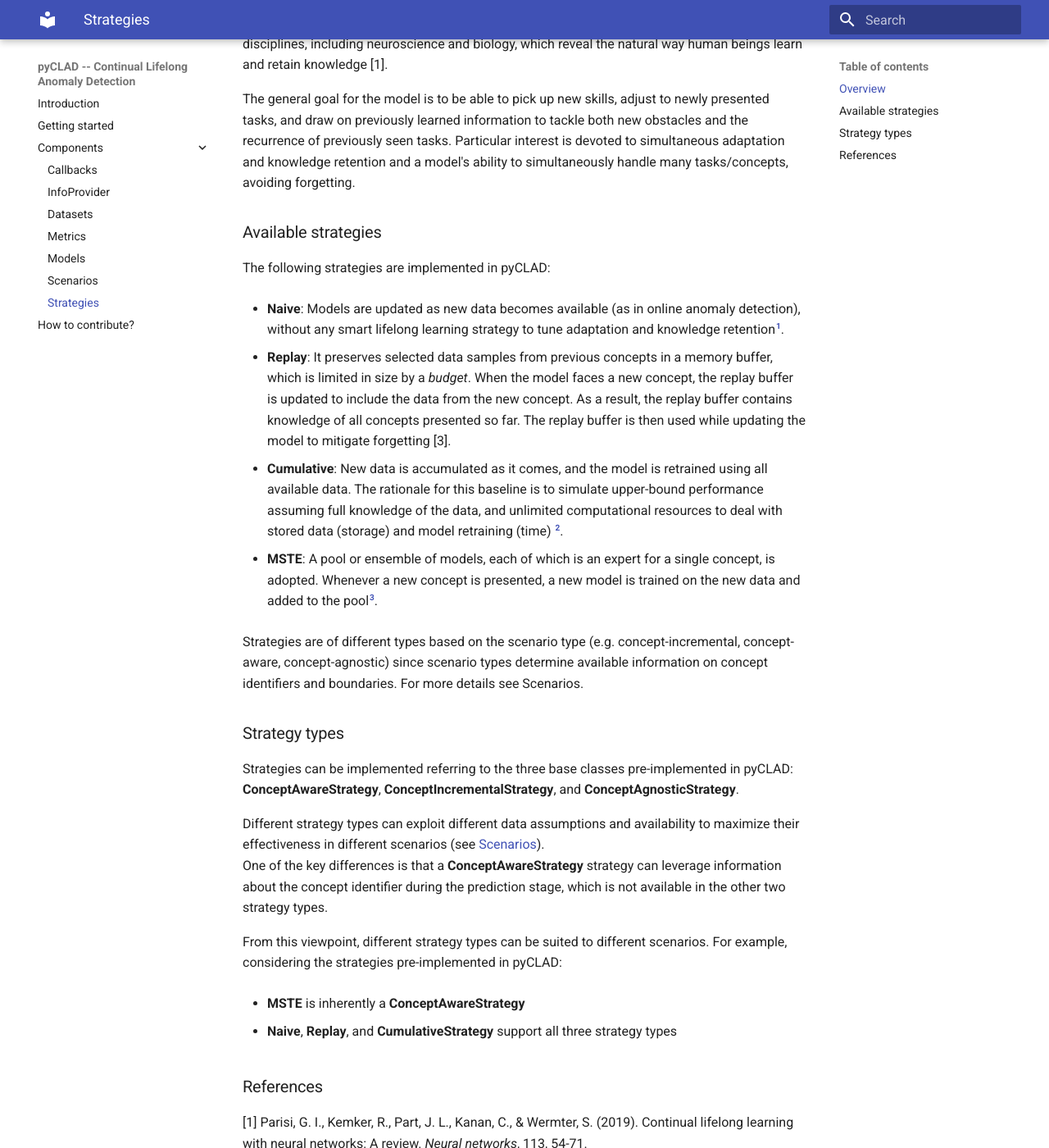
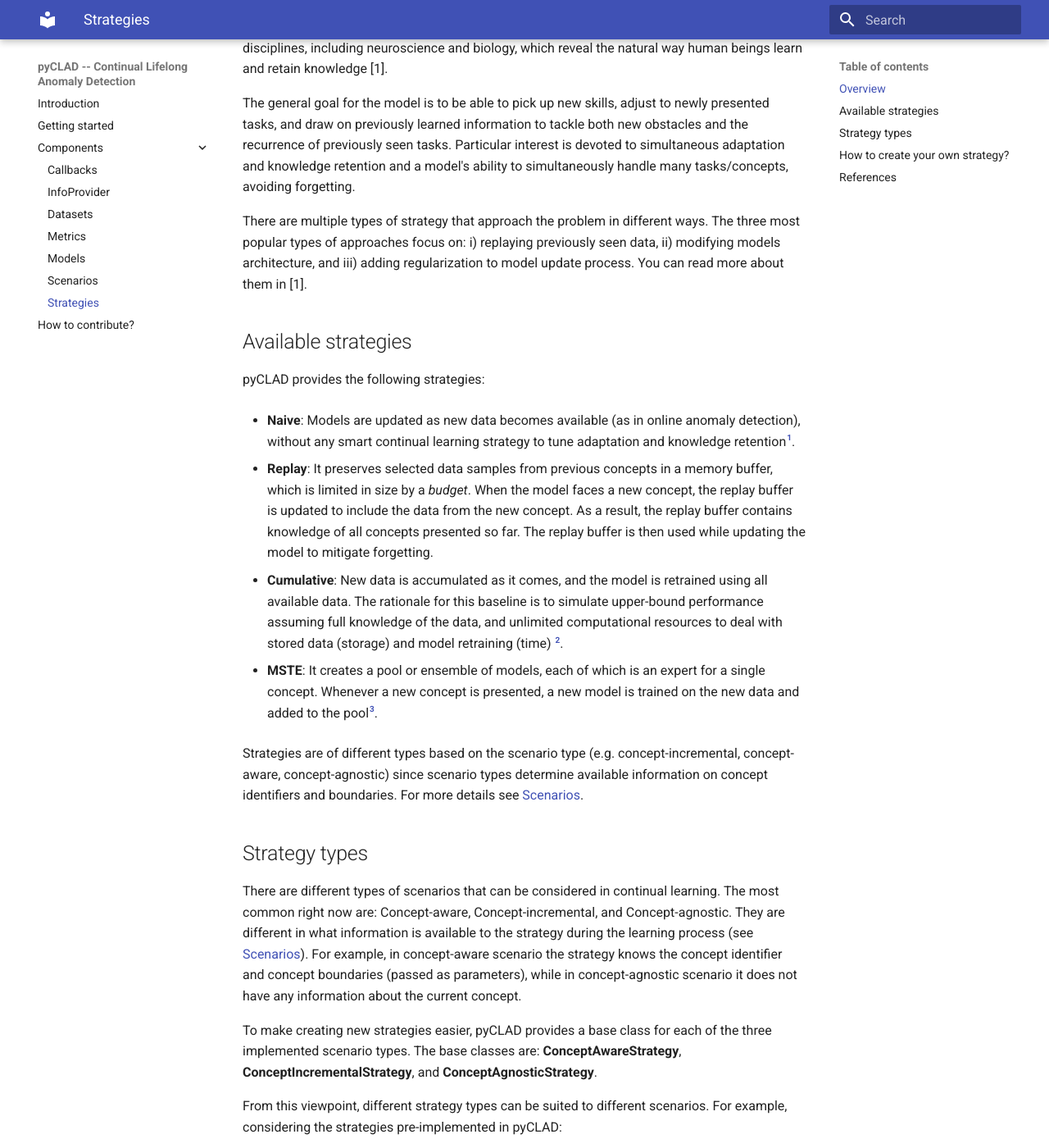
Before and after one commit to lifelonglab/pyCLAD, an MkDocs documentation site: the page built from docs/strategies.md, in a window 1280 px wide and 1400 px high, scrolled down 236 px. Shown: the whole window at 82% size. Built offline with MkDocs 1.6.1 and Material for MkDocs 9.7.7, drawn with Linux system fonts in a browser that asks for light colours; some of the changed text lies outside the part shown.

Commit message:
Improve strategies docs

````diff
--- a/docs/strategies.md
+++ b/docs/strategies.md
@@ -1,44 +1,118 @@
 # Strategies
 
-### Overview
+## Overview
 
-Continual learning strategies are designed to decide *when*, *how*, and using *what* data models should be updated throughout their lifespan. Strategies are inspired by the most diverse disciplines, including neuroscience and biology, which reveal the natural way human beings learn and retain knowledge [1].
+Continual learning strategies are designed to decide *when*, *how*, and using *what* data models should be updated
+throughout their lifespan. Strategies are inspired by the most diverse disciplines, including neuroscience and biology,
+which reveal the natural way human beings learn and retain knowledge [1].
 
-The general goal for the model is to be able to pick up new skills, adjust to newly presented tasks, and draw on previously learned information to tackle both new obstacles and the recurrence of previously seen tasks.
-Particular interest is devoted to simultaneous adaptation and knowledge retention and a model's ability to simultaneously handle many tasks/concepts, avoiding forgetting.
+The general goal for the model is to be able to pick up new skills, adjust to newly presented tasks, and draw on
+previously learned information to tackle both new obstacles and the recurrence of previously seen tasks.
+Particular interest is devoted to simultaneous adaptation and knowledge retention and a model's ability to
+simultaneously handle many tasks/concepts, avoiding forgetting.
 
-### Available strategies
-The following strategies are implemented in pyCLAD:
+There are multiple types of strategy that approach the problem in different ways. The three most popular types of
+approaches focus on:
+i) replaying previously seen data, ii) modifying models architecture, and iii) adding regularization to model update
+process. You can read more about them in [1].
 
-- **Naive**: Models are updated as new data becomes available (as in online anomaly detection), without any smart lifelong learning strategy to tune adaptation and knowledge retention[^3].
-[^3]: By updating the model only based on the new data, a reasonable expectation is that the model will gradually or catastrophically forget knowledge of previously presented data. It can be considered as a lower-bound non-continual baseline learning strategy
+## Available strategies
 
-- **Replay**: It preserves selected data samples from previous concepts in a memory buffer, which is limited in size by a *budget*. When the model faces a new concept, the replay buffer is updated to include the data from the new concept. As a result, the replay buffer contains knowledge of all concepts presented so far. The replay buffer is then used while updating the model to mitigate forgetting [3].
+pyCLAD provides the following strategies:
 
-- **Cumulative**: New data is accumulated as it comes, and the model is retrained using all available data. The rationale for this baseline is to simulate upper-bound performance assuming full knowledge of the data, and unlimited computational resources to deal with stored data (storage) and model retraining (time) [^1].
-[^1]: Cumulative can also be regarded as a variant of Replay with unlimited memory. This baseline is interesting since it allows us to estimate the accuracy that could be achieved at a much higher computational cost.
+- **Naive**: Models are updated as new data becomes available (as in online anomaly detection), without any smart
+  continual learning strategy to tune adaptation and knowledge retention[^3].
+  [^3]: By updating the model only based on the new data, a reasonable expectation is that the model will gradually or
+  catastrophically forget knowledge of previously presented data. It can be considered as a lower-bound non-continual
+  baseline learning strategy
 
-- **MSTE**: A pool or ensemble of models, each of which is an expert for a single concept, is adopted. Whenever a new concept is presented, a new model is trained on the new data and added to the pool[^2].
-[^2]: It simulates upper-bound model performance in a non-continual scenario. We note that this is an unrealistic setting since, in real-world scenarios, it requires extremely high computational resources to deal with a potentially infinite number of models, and the availability of concept identifiers, which are not available for concept-incremental and concept-agnostic scenarios.
+- **Replay**: It preserves selected data samples from previous concepts in a memory buffer, which is limited in size by
+  a *budget*. When the model faces a new concept, the replay buffer is updated to include the data from the new concept.
+  As a result, the replay buffer contains knowledge of all concepts presented so far. The replay buffer is then used
+  while updating the model to mitigate forgetting.
 
-Strategies are of different types based on the scenario type (e.g. concept-incremental, concept-aware, concept-agnostic) since scenario types determine available information on concept identifiers and boundaries. For more details see Scenarios.
+- **Cumulative**: New data is accumulated as it comes, and the model is retrained using all available data. The
+  rationale for this baseline is to simulate upper-bound performance assuming full knowledge of the data, and unlimited
+  computational resources to deal with stored data (storage) and model retraining (time) [^1].
+  [^1]: Cumulative can also be regarded as a variant of Replay with unlimited memory. This baseline is interesting since
+  it allows us to estimate the accuracy that could be achieved at a much higher computational cost.
 
-### Strategy types
-Strategies can be implemented referring to the three base classes pre-implemented in pyCLAD: **ConceptAwareStrategy**, **ConceptIncrementalStrategy**, and **ConceptAgnosticStrategy**.
+- **MSTE**: It creates a pool or ensemble of models, each of which is an expert for a single concept. Whenever a new
+  concept is presented, a new model is trained on the new data and added to the pool[^2].
+  [^2]: It simulates upper-bound model performance in a non-continual scenario. We note that this is an unrealistic
+  setting since, in real-world scenarios, it requires extremely high computational resources to deal with a potentially
+  infinite number of models, and the availability of concept identifiers, which are not available for
+  concept-incremental and concept-agnostic scenarios.
 
-Different strategy types can exploit different data assumptions and availability to maximize their effectiveness in different scenarios (see [Scenarios](scenarios.md)).
-One of the key differences is that a **ConceptAwareStrategy** strategy can leverage information about the concept identifier during the prediction stage, which is not available in the other two strategy types.
+Strategies are of different types based on the scenario type (e.g. concept-incremental, concept-aware, concept-agnostic)
+since scenario types determine available information on concept identifiers and boundaries. For more details see
+[Scenarios](scenarios.md).
 
-From this viewpoint, different strategy types can be suited to different scenarios. For example, considering the strategies pre-implemented in pyCLAD:
+## Strategy types
 
-- **MSTE** is inherently a **ConceptAwareStrategy**
+There are different types of scenarios that can be considered in continual learning. The most common right now are:
+Concept-aware, Concept-incremental, and Concept-agnostic. They are different in what information is available to the
+strategy during the learning process (see [Scenarios](scenarios.md)).
+For example, in concept-aware scenario the strategy knows the concept identifier and concept boundaries (passed as
+parameters), while in concept-agnostic scenario it does not have any information about the current concept.
 
-- **Naive**, **Replay**, and **CumulativeStrategy** support all three strategy types
+To make creating new strategies easier, pyCLAD provides a base class for each of the three implemented scenario types.
+The base classes are: **ConceptAwareStrategy**, **ConceptIncrementalStrategy**, and **ConceptAgnosticStrategy**.
 
-### References
+From this viewpoint, different strategy types can be suited to different scenarios. For example, considering the
+strategies pre-implemented in pyCLAD:
 
-[1] Parisi, G. I., Kemker, R., Part, J. L., Kanan, C., & Wermter, S. (2019). Continual lifelong learning with neural networks: A review. *Neural networks*, 113, 54-71.
+- **MSTE** is inherently a **ConceptAwareStrategy**, as it requires information about the concept identifier to create
+  a new model for each concept.
 
-[2] Faber, K., Corizzo, R., Sniezynski, B., & Japkowicz, N. (2024). Lifelong Continual Learning for Anomaly Detection: New Challenges, Perspectives, and Insights. *IEEE Access*, 12, 41364-41380.
+- **Naive**, **Replay**, and **CumulativeStrategy** support all three strategy types.
 
-[3] Buzzega, P., Boschini, M., Porrello, A., & Calderara, S. (2021, January). Rethinking experience replay: a bag of tricks for continual learning. In *2020 25th International Conference on Pattern Recognition (ICPR)* (pp. 2180-2187). IEEE.
+## How to create your own strategy?
+
+If you want to create a new strategy for one of preexisting scenario types, you can create a new class that inherits
+from one or more of the three base classes. Let's analyze the example of the *Cumulative* strategy, that simply
+accumulates all data and retrains the model on all data.
+
+``` py
+class CumulativeStrategy(ConceptIncrementalStrategy, ConceptAwareStrategy, ConceptAgnosticStrategy):
+    def __init__(self, model: Model):
+        self._replay = []
+        self._model = model
+```
+
+As we can see, *CumulativeStrategy* inherits from all three base classes, which means that it can be used in all three
+types of scenarios. This is because the strategy does not require any additional information about the currently
+processed concept to work.
+In the `__init__` method, we initialize the model and the replay buffer that stores all data seen so far.
+
+Then, we have to implement `learn` methods.
+
+``` py
+    def learn(self, data: np.ndarray, *args, **kwargs) -> None:
+        self._replay.append(data)
+        self._model.fit(np.concatenate(self._replay))
+```
+
+Our *learn* method gets the *data* parameter, as well as any additional parameters that are passed to the strategy.
+These additional parameters is required for the strategy to be able to work in any type of scenarios that can pass
+additional arguments.
+In the method, we append the new data to the replay buffer and retrain the model on all data seen so far.
+
+Our next step is implementing the `predict` method that simply returns the prediction of the model.
+
+``` py
+    def predict(self, data: np.ndarray, *args, **kwargs) -> (np.ndarray, np.ndarray):
+        return self._model.predict(data)
+```
+
+There are also two additional methods that can be implemented in the strategy:
+- *name* - it returns the name of the strategy used in the logs and output data.
+- *additional_info* - it allows the strategy to add additional information to the logs and output data.
+
+## References
+
+[1] Parisi, G. I., Kemker, R., Part, J. L., Kanan, C., & Wermter, S. (2019). Continual lifelong learning with neural
+networks: A review. *Neural networks*, 113, 54-71.
+
+[2] Faber, K., Corizzo, R., Sniezynski, B., & Japkowicz, N. (2024). Lifelong Continual Learning for Anomaly Detection:
+New Challenges, Perspectives, and Insights. *IEEE Access*, 12, 41364-41380.
````
Also changed, not shown: pyproject.toml (+6 -6 lines), 1 other file.
